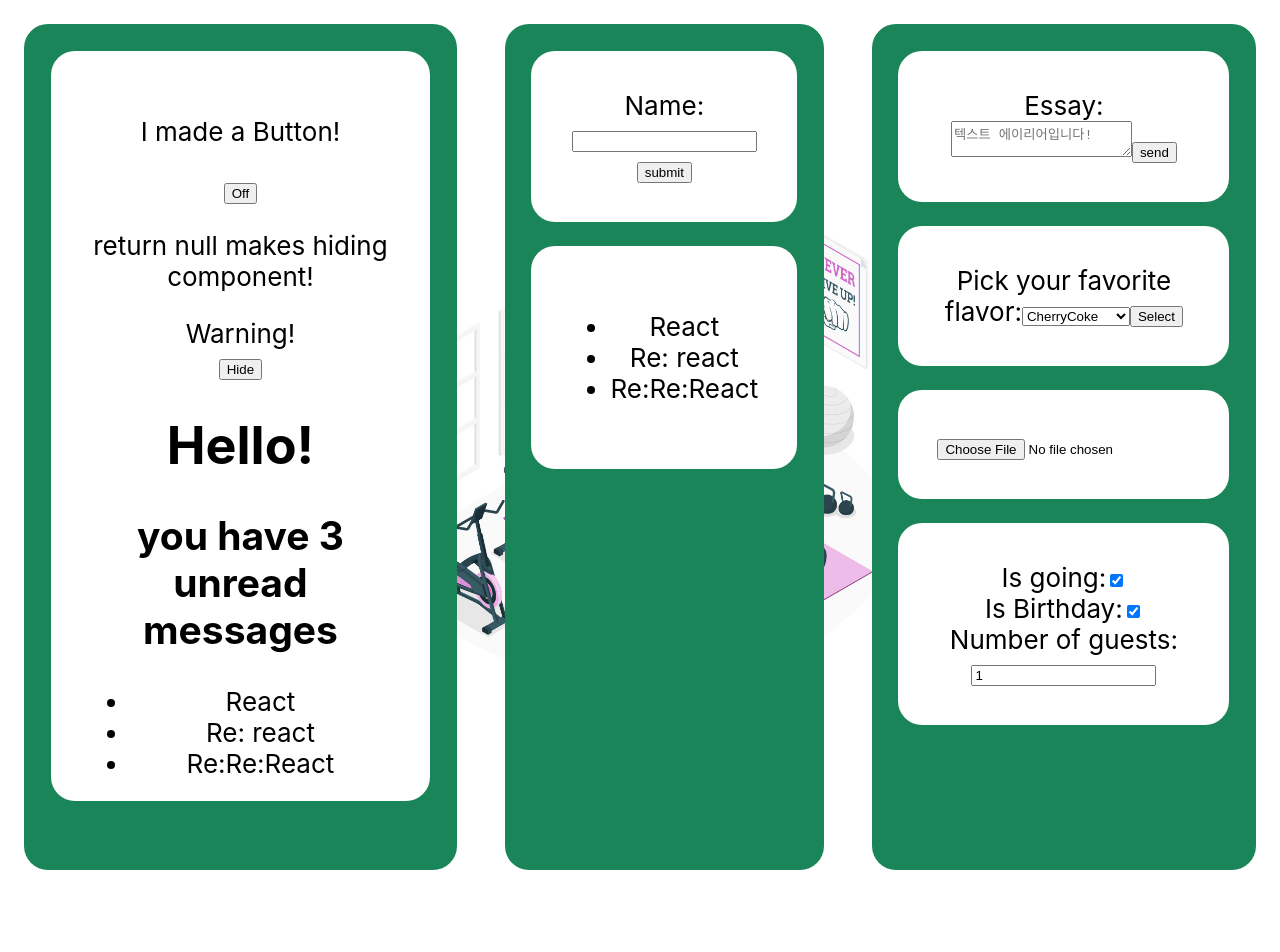
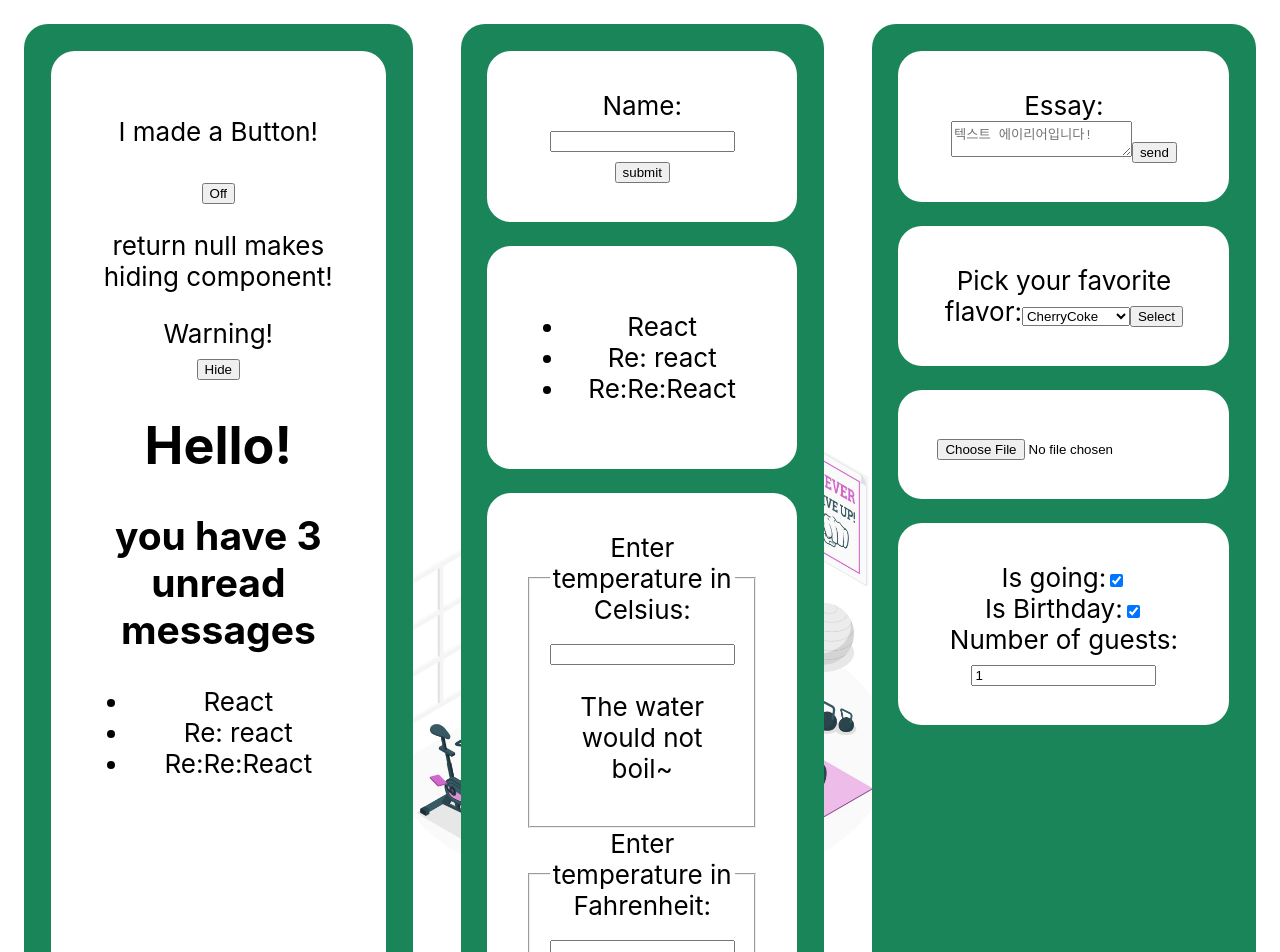
Before and after one commit to browonkim/understanding-web-application, a React (Create React App) app: page / in a window 1280 px wide. Shown: the top 952 px of the page. Before the commit the page ends 894 px from the top, so only its background shows below. Built offline with nearby package versions, Linux system fonts and the light colour scheme.

Commit message:
Lifting state up!

```diff
--- a/src/App.js
+++ b/src/App.js
@@ -1,7 +1,7 @@
 import './App.css';
 import React from "react";
 import {CheckBoxForm, SelectForm, TextAreaForm, TextForm} from "./Form.js";
-import {ClickHandler, MailBox, Page} from "./WebComponents";
+import {Calculator, ClickHandler, MailBox, Page} from "./WebComponents";
 
 function App() {
     const messages = ['React', 'Re: react', 'Re:Re:React'];
@@ -26,6 +26,9 @@
                         <li>{m}</li>)}
                     </ul>
                 </aside>
+                <footer className="sub-container">
+                    <Calculator/>
+                </footer>
             </div>
             <div className="container">
                 <aside className="sub-container">
@@ -43,6 +46,7 @@
                     <CheckBoxForm/>
                 </main>
             </div>
+
         </div>
     );
 }
--- a/src/WebComponents.js
+++ b/src/WebComponents.js
@@ -12,7 +12,7 @@
             {unreadMessages.length > 0 &&
             <h2>you have {unreadMessages.length} unread messages</h2>}
             <ul>
-                {unreadMessages.map((messages)=>
+                {unreadMessages.map((messages) =>
                     <li key={messages.id}>{messages}</li>)
                 }
             </ul>
@@ -32,21 +32,21 @@
     );
 }
 
-export class Page extends React.Component{
+export class Page extends React.Component {
     constructor(props) {
         super(props);
         this.state = {showWarning: true};
         this.handleToggleClick = this.handleToggleClick.bind(this);
     }
 
-    handleToggleClick(){
+    handleToggleClick() {
         this.setState(prevState => ({
             showWarning: !prevState.showWarning
-        }) );
+        }));
     }
 
-    render(){
-        return(
+    render() {
+        return (
             <div>
                 <WarningBanner warn={this.state.showWarning}/>
                 <button onClick={this.handleToggleClick}>
@@ -79,3 +79,99 @@
         )
     }
 }
+
+export function BoilingVerdict(props) {
+    if (props.celsius >= 100) {
+        return <p>The water would boil!</p>
+    } else {
+        return <p>The water would not boil~</p>;
+    }
+}
+
+const scaleNames = {
+    c: 'Celsius',
+    f: 'Fahrenheit'
+};
+
+class TemperatureInput extends React.Component {
+    constructor(props) {
+        super(props);
+        this.handleChange = this.handleChange.bind(this);
+        //
+    }
+
+    handleChange(e) {
+        //this.setState({temperature: e.target.value});
+        this.props.onTemperatureChange(e.target.value);
+    }
+
+    render() {
+        //const temperature = this.state.temperature;
+        //React.Component 에는 props 라는 인스턴스 가 존재함!
+        const temperature = this.props.temperature;
+        const scale = this.props.scale;
+        return (
+            <fieldset>
+                <legend>Enter temperature in {scaleNames[scale]}:</legend>
+                <input value={temperature} onChange={this.handleChange}/>
+                <BoilingVerdict celsius={parseFloat(temperature)}/>
+            </fieldset>
+        );
+    }
+}
+
+export class Calculator extends React.Component {
+    constructor(props) {
+        super(props);
+        this.handleCelsiusChange = this.handleCelsiusChange.bind(this);
+        this.handleFahrenheitChange = this.handleFahrenheitChange.bind(this);
+        this.state = {temperature: '', scale: 'c'};
+    }
+
+    handleCelsiusChange(temperature){
+        this.setState({scale: 'c', temperature});
+    }
+
+    handleFahrenheitChange(temperature){
+        this.setState({scale: 'f', temperature});
+    }
+
+    render() {
+        const scale = this.state.scale;
+        const temperature = this.state.temperature;
+        const celsius = scale === 'f' ? tryConvert(temperature, toCelsius): temperature;
+        const fahrenheit = scale === 'c' ? tryConvert(temperature, toFahrenheit): temperature;
+        return (
+            <div>
+                <TemperatureInput
+                    scale="c"
+                    temperature={celsius}
+                    onTemperatureChange = {this.handleCelsiusChange}/>
+                <TemperatureInput
+                    scale="f"
+                    temperature={fahrenheit}
+                    onTemperatureChange={this.handleFahrenheitChange}/>
+                <BoilingVerdict celsius={parseFloat(celsius)}/>
+
+            </div>
+        )
+    }
+}
+
+function toCelsius(fahrenheit) {
+    return (fahrenheit - 32) * 5 / 9;
+}
+
+function toFahrenheit(celsius) {
+    return (celsius * 9 / 5) + 32;
+}
+
+function tryConvert(temperature, convert){
+    const input = parseFloat(temperature);
+    if (Number.isNaN(input)){
+        return '';
+    }
+    const output = convert(input);
+    const rounded = Math.round(output * 1000) / 1000;
+    return rounded.toString();
+}
```
